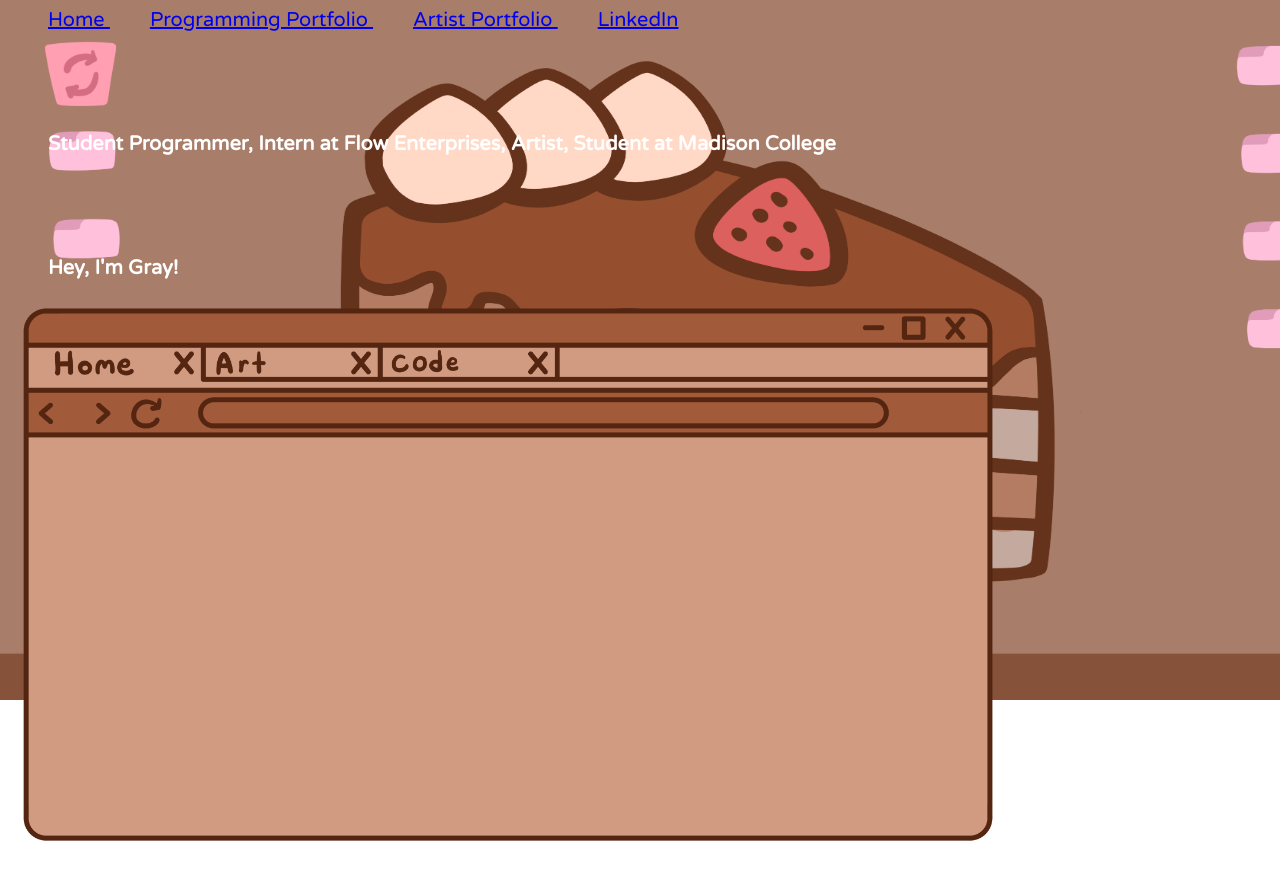
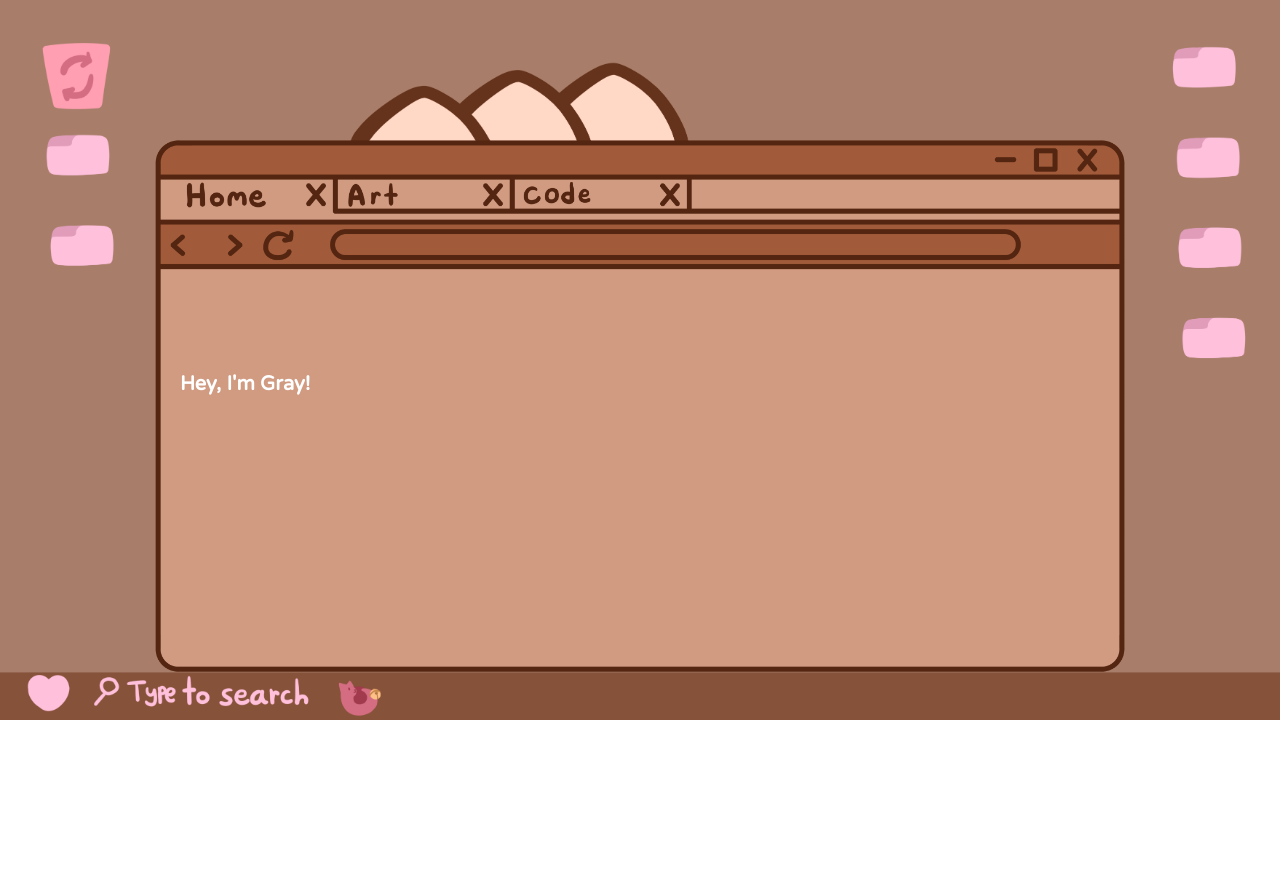
Before and after one commit to GreepTheSheep01/Portfolio, a website built with Parcel: page home.html in a window 1280 px wide. After the commit the page ends 820 px from the top, so only its background shows below. Built offline with nearby package versions, Linux system fonts and the light colour scheme.

Commit message:
added some css animations

```diff
--- a/home.html
+++ b/home.html
@@ -10,7 +10,7 @@
   <body>
     <div id="app">
 
-      <a class="link" href="home.html">
+      <!--a class="link" href="home.html">
         Home
       </a>
 
@@ -30,11 +30,15 @@
         Student Programmer, Intern at Flow Enterprises, Artist, Student at Madison College
       </h2>
 
-      <p>
-       <h1 id="name">
-          Hey, I'm Gray!
-        </h1>
-        <div class="LightHome popup"></div>
+      <p/-->
+
+        <div class="LightHome popup">
+          <a class="invisibleLink artLink" onclick="loadArtTab()"></a>
+          <h1 id="name">
+            Hey, I'm Gray!
+          </h1>
+
+        </div>
         <!--img
         src="Images/LightTabs/LightHome.png"
         width="1000"
@@ -43,5 +47,10 @@
     </div>
 
     <script src="src/index.js"></script>
+    <script>
+      function loadArtTab(){
+        alert('clicked on art');//modify this to load contents in the window body
+      }
+    </script>
   </body>
 </html>
--- a/src/styles.css
+++ b/src/styles.css
@@ -1,7 +1,7 @@
 body {
   font-family: 'Varela Round', sans-serif;
   background: url("../Images/WindowsBG.png");
-  background-size: 1350px 700px;
+  background-size: 100%;
   background-repeat: no-repeat
 }
 .link {
@@ -35,7 +35,28 @@ p {
   background-repeat: no-repeat;
   width:1000px;
   height:562.183px;
-  min-height:562.183px
+  min-height:562.183px;
+  margin: 0 auto;
+  padding-top: calc((100% - 562.183px) / 3);
+}
+
+.invisibleLink{
+  display: block;
+  width: 134px;
+  height: 30px;
+  cursor:pointer;
+}
+
+.artLink{
+  position: relative;
+  top: -126px;
+  left: 197px;
+}
+
+@keyframes fadein{
+  0%{opacity:0;}
+  33%{opacity:0;}
+  100%{opacity:1;}
 }
 
   @keyframes expand {
@@ -63,3 +84,8 @@ p {
   animation-duration: 1s;
   animation-iteration-count: 1;
 }
+#name{
+  animation:fadein;
+  animation-duration: 3s;
+  animation-iteration-count: 1;
+}
```
